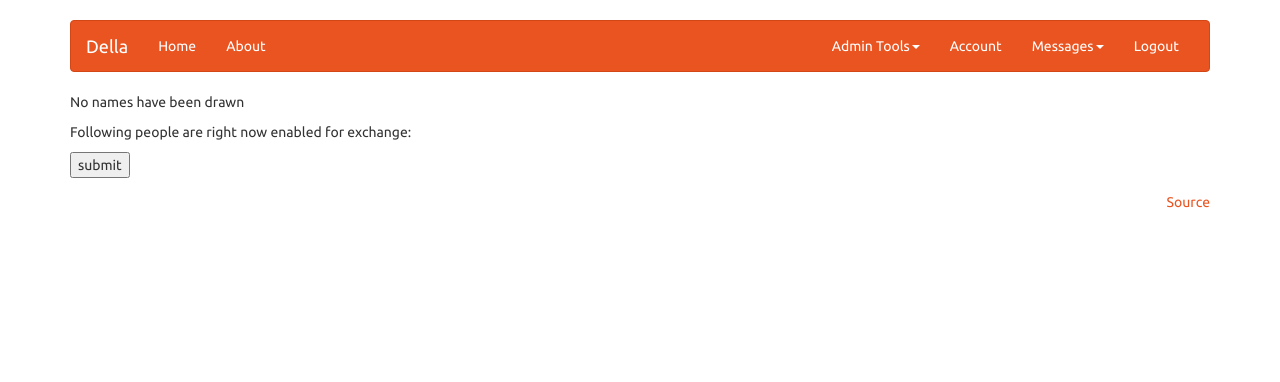
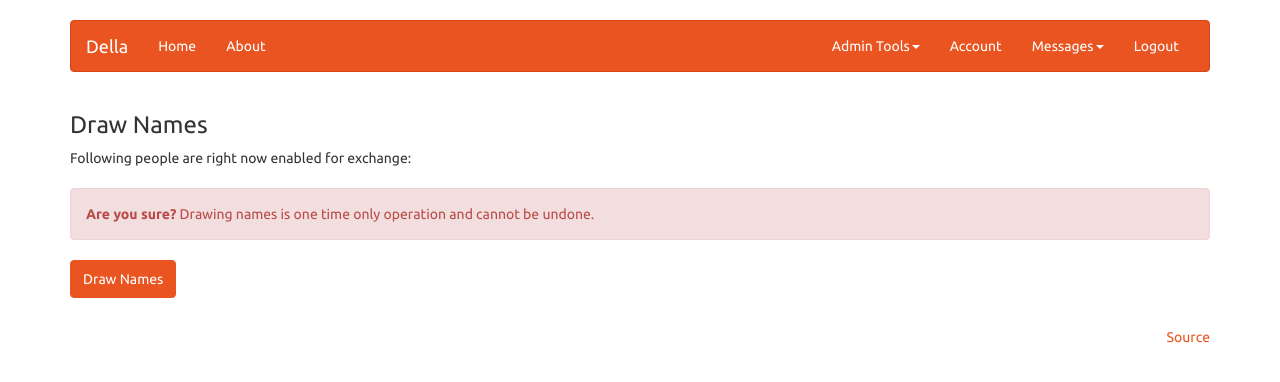
Before and after one commit to avinassh/della, a Django app: page /draw-names/ in a window 1280 px wide. Shown: the top 382 px of the page. Run offline with Django 3.2, Linux system fonts and the light colour scheme; the visitor is signed in with stand-in values (Sample User, id 1); data comes from the database, SQL or seed files in the repository; some libraries are stand-ins or nearby versions.

Commit message:
Update html for `draw_names` pages

```diff
--- a/della/templates/user_manager/draw_names.html
+++ b/della/templates/user_manager/draw_names.html
@@ -1,15 +1,22 @@
 {% extends "base.html" %}
 
 {% block content %}
-<p>No names have been drawn</p>
+<h3>Draw Names</h3>
 <p>Following people are right now enabled for exchange:</p>
-<ol>
+<ul class="list-group">
 {% for user in user_list %}
-    <li>{{ user.username }}</li>
+    <li class="list-group-item">{{ user.username }}</li>
 {% endfor %}
-</ol>
-<form method="POST" action="">
-    {% csrf_token %}
-    <input type="submit" value="submit" />
+</ul>
+<div class="alert alert-danger">
+  <strong>Are you sure?</strong> Drawing names is one time only operation and cannot be undone.
+</div>
+<form action="{% url 'user_manager:draw-names'%}" method="post">
+  {% csrf_token %}
+  <fieldset>
+    <div class="form-group">
+        <button type="submit" class="btn btn-primary">Draw Names</button>
+    </div>
+  </fieldset>
 </form>
 {% endblock %}
--- a/della/templates/user_manager/draw_names_done.html
+++ b/della/templates/user_manager/draw_names_done.html
@@ -1,8 +1,9 @@
 {% extends "base.html" %}
 
 {% block content %}
-<p>Names have been drawn</p>
-<table style="width:100%">
+<h3>Gift Exchange Details</h3>
+<p>Names for the exchange have been drawn. Following are the Santa-Santee details:</p>
+<table class="table">
   <tr>
     <th>Santa</th>
     <th>Santee</th>
```
